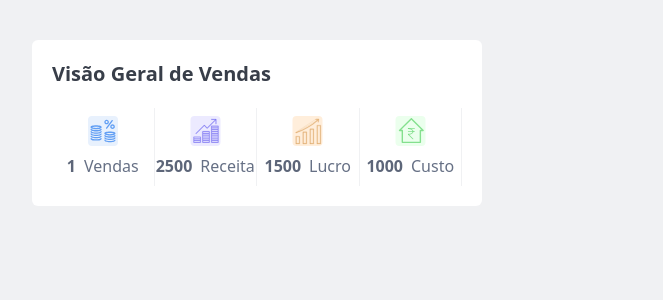
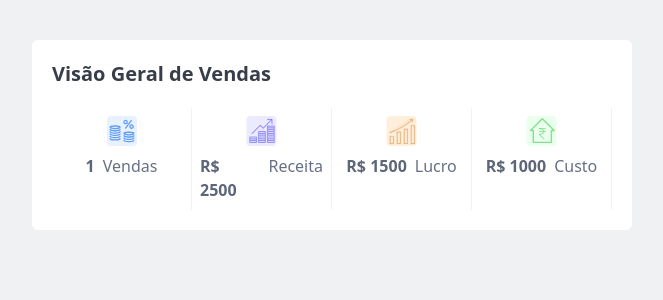
Before and after one commit to MatheusSCristo/DesafioInventarioFront, a React (Vite) app: page / in a window 1280 px wide. Shown: the top 300 px of the page, without its empty margins (8-671 px from the left). Built offline with nearby package versions, Linux system fonts and the light colour scheme.

Commit message:
feat: Add '$' on values in SalesOverviewDashboard

```diff
--- a/src/components/SalesOverviewDashboard/index.tsx
+++ b/src/components/SalesOverviewDashboard/index.tsx
@@ -94,7 +94,7 @@ const widgets = [
 
 const SalesOverviewDashboard = () => {
   return (
-    <div className="w-3/4 bg-white p-5 rounded-md flex flex-col gap-5 ">
+    <div className="w-full bg-white p-5 rounded-md flex flex-col gap-5 ">
       <h1 className="font-semibold text-gray-800 text-xl">
         Visão Geral de Vendas
       </h1>
@@ -106,7 +106,7 @@ const SalesOverviewDashboard = () => {
               alt={widget.text}
             />
             <div className="flex gap-2">
-              <span className="text-gray-600 font-bold">{widget.value}</span>
+              <span className="text-gray-600 font-bold">{widget.text == 'Vendas'? widget.value : `R$ ${widget.value}`}</span>
               <span className="text-gray-500">{widget.text}</span>
             </div>
           </div>
```
